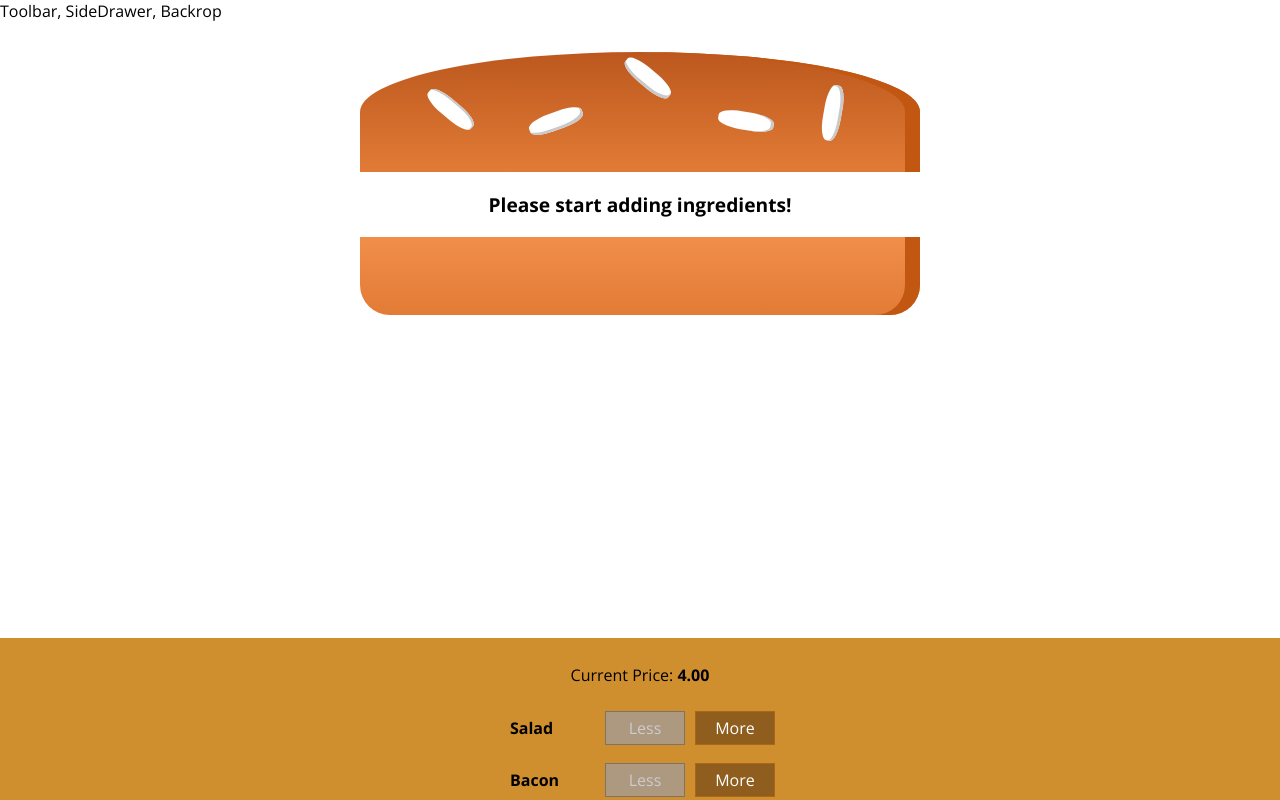
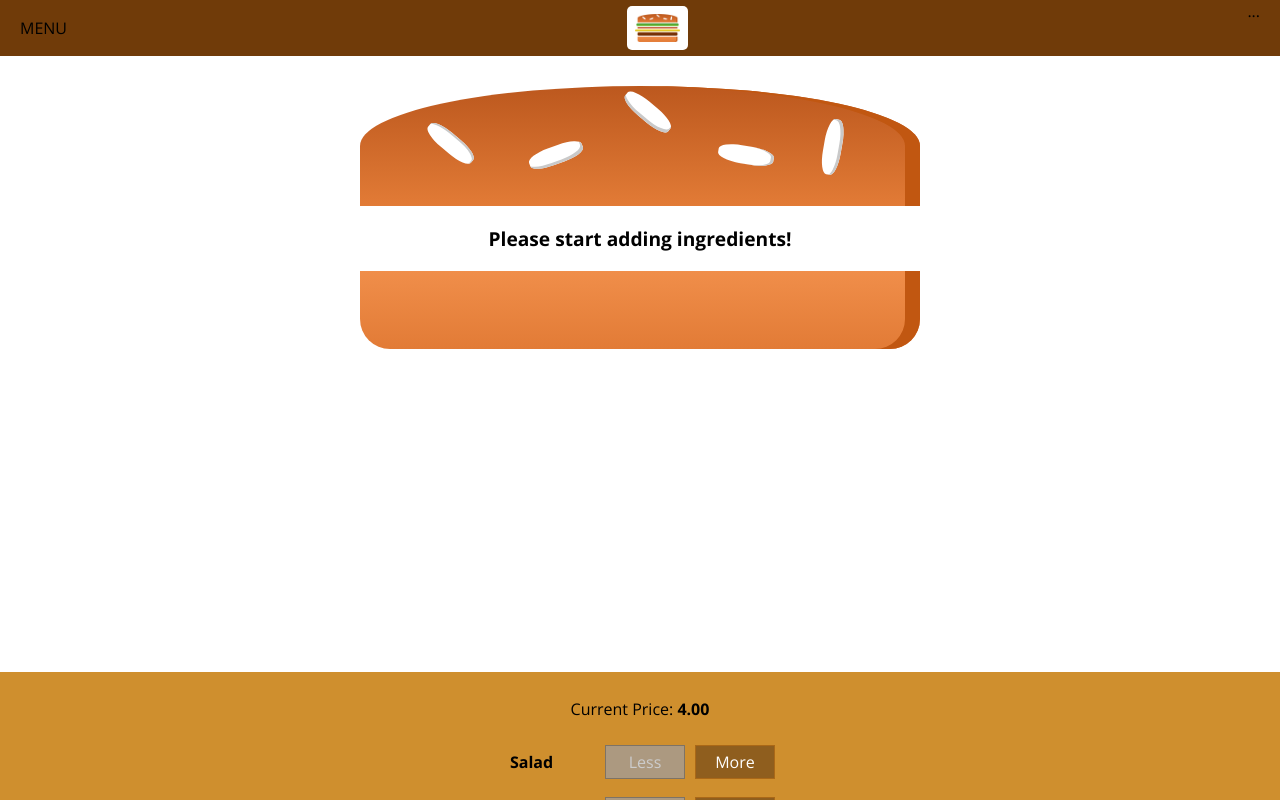
Before and after one commit to pgarr/burger, a React (Create React App) app: page / in a window 1280 px wide. Shown: the top 800 px of the page. Built offline with nearby package versions, Linux system fonts and the light colour scheme.

Commit message:
Custom Buttons for order summary; navigation bar init

```diff
--- a/src/components/Burger/OrderSummary/OrderSummary.js
+++ b/src/components/Burger/OrderSummary/OrderSummary.js
@@ -1,4 +1,6 @@
 import React from 'react';
+
+import Button from '../../UI/Button/Button';
 
 const orderSummary = (props) => {
   const ingredientSummary = Object.keys(props.ingredients).map((igKey) => {
@@ -15,7 +17,16 @@
       <h3>Your Order</h3>
       <p>A delicious with the following ingredients:</p>
       <ul>{ingredientSummary}</ul>
+      <p>
+        <strong>Total Price: {props.price.toFixed(2)}$</strong>
+      </p>
       <p>Continue to Checkout?</p>
+      <Button btnType='Danger' clicked={props.purchaseCancelled}>
+        CANCEL
+      </Button>
+      <Button btnType='Success' clicked={props.purchaseContinued}>
+        CONTINUE
+      </Button>
     </React.Fragment>
   );
 };
--- a/src/components/Layout/Layout.js
+++ b/src/components/Layout/Layout.js
@@ -1,12 +1,12 @@
 import React from 'react';
-import Aux from '../../hoc/Auxillary';
 import styles from './Layout.module.css';
+import Toolbar from '../Navigation/Toolbar/Toolbar';
 
 const Layout = (props) => (
-  <Aux>
-    <div>Toolbar, SideDrawer, Backrop</div>
+  <React.Fragment>
+    <Toolbar />
     <main className={styles.Content}>{props.children}</main>
-  </Aux>
+  </React.Fragment>
 );
 
 export default Layout;
--- a/src/components/Layout/Layout.module.css
+++ b/src/components/Layout/Layout.module.css
@@ -1,3 +1,3 @@
 .Content {
-  margin-top: 16px;
+  margin-top: 72px;
 }
--- /dev/null
+++ b/src/components/Logo/Logo.js
@@ -0,0 +1,12 @@
+import React from 'react';
+
+import burgerLogo from '../../assets/images/burger-logo.png';
+import styles from './Logo.module.css';
+
+const logo = (props) => (
+  <div className={styles.Logo}>
+    <img src={burgerLogo} alt='MyBurger'></img>
+  </div>
+);
+
+export default logo;
--- /dev/null
+++ b/src/components/Logo/Logo.module.css
@@ -0,0 +1,11 @@
+.Logo {
+  background-color: white;
+  padding: 8px;
+  height: 80%;
+  box-sizing: border-box;
+  border-radius: 5px;
+}
+
+.Logo img {
+  height: 100%;
+}
--- /dev/null
+++ b/src/components/Navigation/Toolbar/Toolbar.js
@@ -0,0 +1,14 @@
+import React from 'react';
+
+import styles from './Toolbar.module.css';
+import Logo from '../../Logo/Logo';
+
+const toolbar = (props) => (
+  <header className={styles.Toolbar}>
+    <div>MENU</div>
+    <Logo />
+    <nav>...</nav>
+  </header>
+);
+
+export default toolbar;
--- /dev/null
+++ b/src/components/Navigation/Toolbar/Toolbar.module.css
@@ -0,0 +1,18 @@
+.Toolbar {
+  height: 56px;
+  width: 100%;
+  position: fixed;
+  top: 0;
+  left: 0;
+  background-color: #703b09;
+  display: flex;
+  justify-content: space-between;
+  align-items: center;
+  padding: 0 20px;
+  box-sizing: border-box;
+  z-index: 90;
+}
+
+.Toolbar nav {
+  height: 100%;
+}
--- /dev/null
+++ b/src/components/UI/Button/Button.js
@@ -0,0 +1,13 @@
+import React from 'react';
+import styles from './Button.module.css';
+
+const button = (props) => (
+  <button
+    className={[styles.Button, styles[props.btnType]].join(' ')}
+    onClick={props.clicked}
+  >
+    {props.children}
+  </button>
+);
+
+export default button;
--- /dev/null
+++ b/src/components/UI/Button/Button.module.css
@@ -0,0 +1,24 @@
+.Button {
+  background-color: transparent;
+  border: none;
+  color: white;
+  outline: none;
+  cursor: pointer;
+  font: inherit;
+  padding: 10px;
+  margin: 10px;
+  font-weight: bold;
+}
+
+.Button:first-of-type {
+  margin-left: 0;
+  padding-left: 0;
+}
+
+.Success {
+  color: #5c9210;
+}
+
+.Danger {
+  color: #944317;
+}
--- a/src/containers/BurgerBuilder/BurgerBuilder.js
+++ b/src/containers/BurgerBuilder/BurgerBuilder.js
@@ -76,6 +76,10 @@
     this.setState({ purchasing: false });
   };
 
+  purchaseContinueHandler = () => {
+    alert('You continue!');
+  };
+
   render() {
     const disabledInfo = {
       ...this.state.ingredients,
@@ -90,7 +94,12 @@
           show={this.state.purchasing}
           modalClosed={this.purchaseCancelHandler}
         >
-          <OrderSummary ingredients={this.state.ingredients} />
+          <OrderSummary
+            ingredients={this.state.ingredients}
+            price={this.state.totalPrice}
+            purchaseCancelled={this.purchaseCancelHandler}
+            purchaseContinued={this.purchaseContinueHandler}
+          />
         </Modal>
         <Burger ingredients={this.state.ingredients} />
         <BuildControls
```
Also changed, not shown: src/assets/images/burger-logo.png (added).
